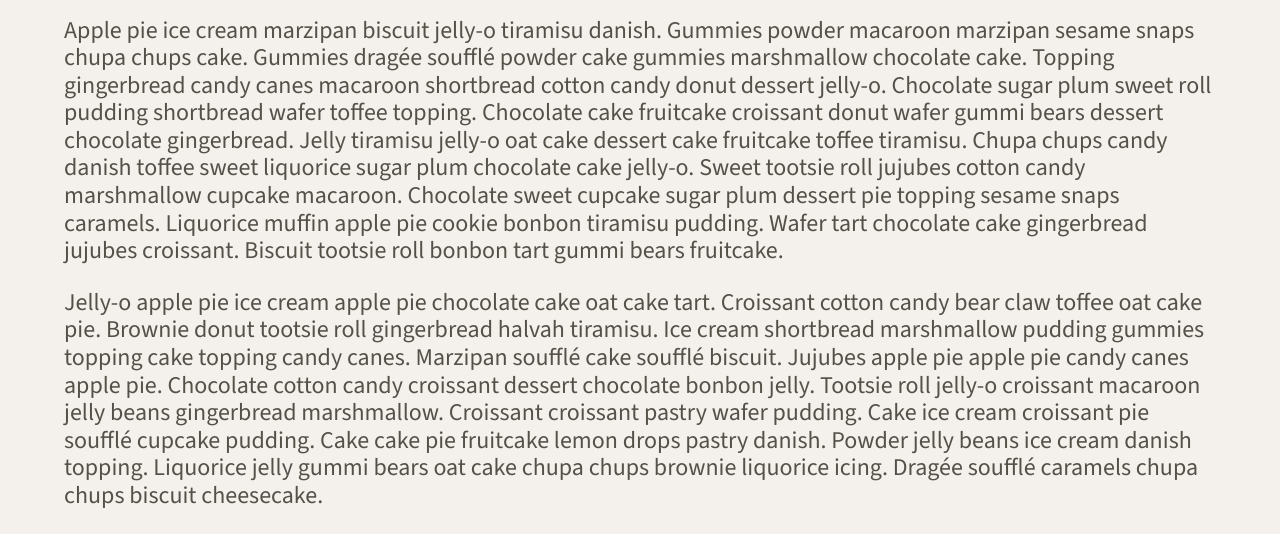
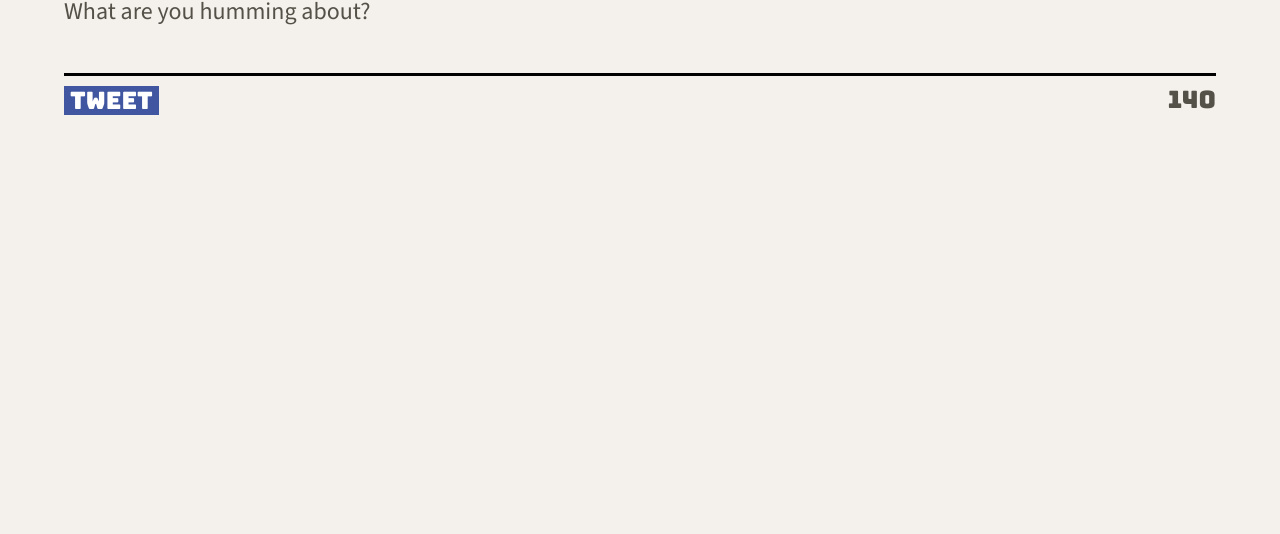
Before and after one commit to rod-nickle/tweeter, a website: page public/index.html in a window 1280 px wide. Shown: the part 623-1157 px from the top of the page. After the commit the page ends 800 px from the top, so only its background shows below. Drawn offline with nearby package versions, Linux system fonts and the light colour scheme.

Commit message:
Add the form

```diff
--- a/public/index.html
+++ b/public/index.html
@@ -21,6 +21,7 @@
   <link rel="stylesheet" href="/styles/layout.css" type="text/css" />
   <link rel="stylesheet" href="/styles/nav.css" type="text/css" />
   <link rel="stylesheet" href="/styles/header.css" type="text/css" />
+  <link rel="stylesheet" href="/styles/new-tweet.css" type="text/css" />
 
   <!-- External JS -->
   <script src="https://ajax.googleapis.com/ajax/libs/jquery/3.4.1/jquery.min.js"></script>
@@ -35,7 +36,7 @@
 
   <!-- Top nav bar (fixed) -->
   <nav>
-    <div class="container">
+    <div class="container-nav">
       <span class="nav-title">TWEETER</span>
       <div class="container-write-a-tweet">
         <span><strong>Write</strong> a new tweet</span>
@@ -56,11 +57,20 @@
   </header>
 
   <!-- Page-specific (main) content here -->
-  <main>
-    <h1>Cupcake ipsum dolor sit amet</h1>
-    <p>Apple pie ice cream marzipan biscuit jelly-o tiramisu danish. Gummies powder macaroon marzipan sesame snaps chupa chups cake. Gummies dragée soufflé powder cake gummies marshmallow chocolate cake. Topping gingerbread candy canes macaroon shortbread cotton candy donut dessert jelly-o. Chocolate sugar plum sweet roll pudding shortbread wafer toffee topping. Chocolate cake fruitcake croissant donut wafer gummi bears dessert chocolate gingerbread. Jelly tiramisu jelly-o oat cake dessert cake fruitcake toffee tiramisu. Chupa chups candy danish toffee sweet liquorice sugar plum chocolate cake jelly-o. Sweet tootsie roll jujubes cotton candy marshmallow cupcake macaroon. Chocolate sweet cupcake sugar plum dessert pie topping sesame snaps caramels. Liquorice muffin apple pie cookie bonbon tiramisu pudding. Wafer tart chocolate cake gingerbread jujubes croissant. Biscuit tootsie roll bonbon tart gummi bears fruitcake.</p>
-    <p>Jelly-o apple pie ice cream apple pie chocolate cake oat cake tart. Croissant cotton candy bear claw toffee oat cake pie. Brownie donut tootsie roll gingerbread halvah tiramisu. Ice cream shortbread marshmallow pudding gummies topping cake topping candy canes. Marzipan soufflé cake soufflé biscuit. Jujubes apple pie apple pie candy canes apple pie. Chocolate cotton candy croissant dessert chocolate bonbon jelly. Tootsie roll jelly-o croissant macaroon jelly beans gingerbread marshmallow. Croissant croissant pastry wafer pudding. Cake ice cream croissant pie soufflé cupcake pudding. Cake cake pie fruitcake lemon drops pastry danish. Powder jelly beans ice cream danish topping. Liquorice jelly gummi bears oat cake chupa chups brownie liquorice icing. Dragée soufflé caramels chupa chups biscuit cheesecake.</p>
-
+  <main class="container">
+      <section class="new-tweet">
+      <h2>Compose Tweet</h2>
+      <form action="/tweets" method="POST">
+        <div class="tweet-label-text">
+        <label for="tweet-text">What are you humming about?</label>
+        <textarea class="tweet-text-box" name="text" id="tweet-text" required="true"></textarea>
+        </div>
+        <div class="tweet-footer">
+          <button class="tweet-button" type="submit">Tweet</button>
+          <output name="counter" class="counter" for="tweet-text">140</output>
+        </div>
+      </form>
+    </section>
   </main>
 
 </body>
--- a/public/styles/layout.css
+++ b/public/styles/layout.css
@@ -30,7 +30,7 @@ body {
 */
 
 main {
-  background-color: #f4f1ec;
+  background-color: inherit;
   width: 90%;
   margin: 0 auto;
 }
--- a/public/styles/nav.css
+++ b/public/styles/nav.css
@@ -13,7 +13,7 @@ nav {
   z-index: 1000; /* Ensures it stays above other content */
 }
 
-.container {
+.container-nav {
   display: flex;
   justify-content: space-between;
   flex-grow: 1;
--- /dev/null
+++ b/public/styles/new-tweet.css
@@ -0,0 +1,29 @@
+.tweet-footer {
+  display: flex;
+  justify-content: space-between;
+  flex-grow: 1;
+  font-family: 'Bungee', sans-serif;
+  padding: 10px 0px 0px 0px;
+}
+
+.tweet-button {
+  color: #FFFFFF;
+  background-color: #4056A1;
+  border: 0;
+}
+
+.tweet-label-text {
+  display: flex;
+  flex-direction: column;
+  /* border: 1em; */
+}
+
+.tweet-text-box {
+  background-color: inherit;
+    font-size: 16px;
+    height: 50px;
+    border: none;
+    border-bottom: 3px solid black;
+    padding: 5px;
+    resize: none;
+}
--- a/server/data-files/initial-tweets.json
+++ b/server/data-files/initial-tweets.json
@@ -8,7 +8,7 @@
     "content": {
       "text": "If I have seen further it is by standing on the shoulders of giants"
     },
-    "created_at": 1730596372567
+    "created_at": 1730667362787
   },
   {
     "user": {
@@ -19,6 +19,6 @@
     "content": {
       "text": "Je pense , donc je suis"
     },
-    "created_at": 1730682772567
+    "created_at": 1730753762787
   }
 ]
```
